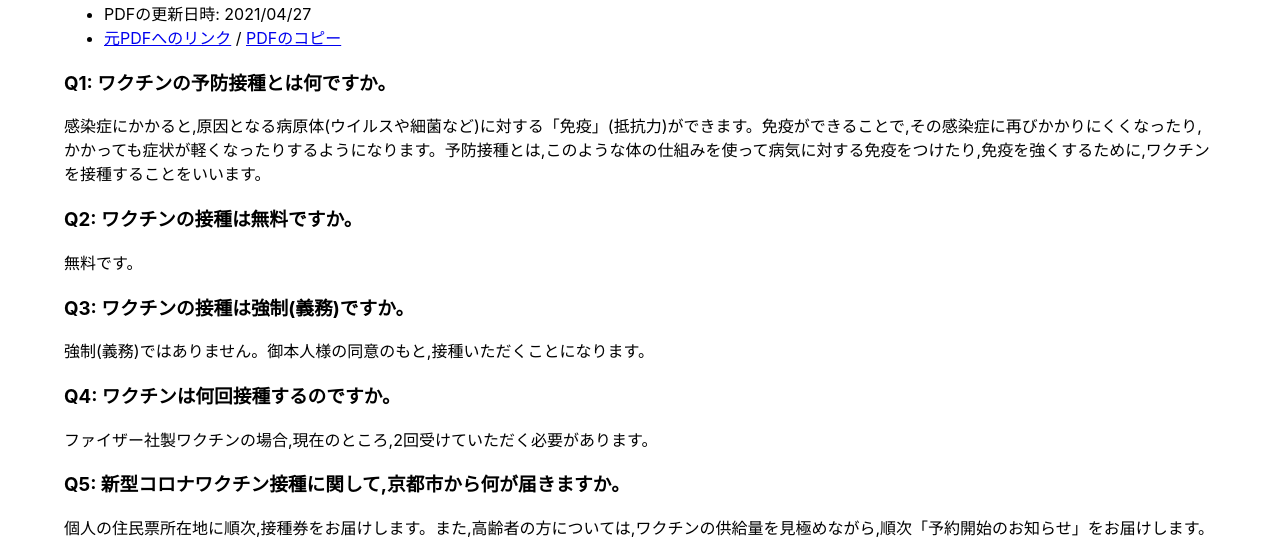
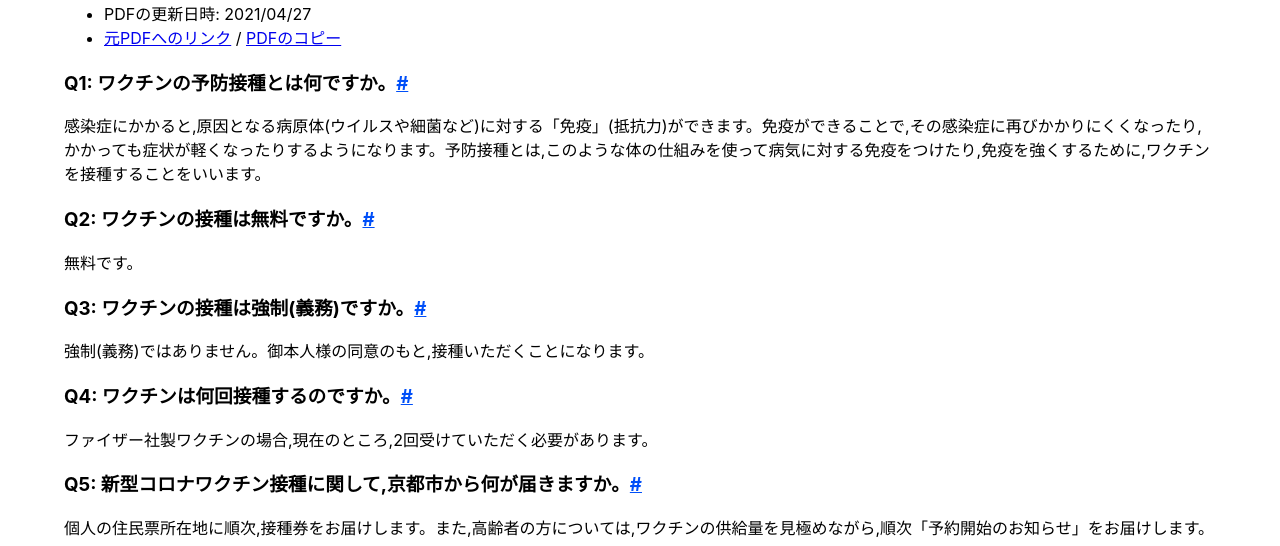
Before and after one commit to pastak/vaccines-kyoto-city-faq, a React (Create React App) app: page / in a window 1280 px wide. Shown: the part 239-785 px from the top of the page. Built offline with nearby package versions, Linux system fonts and the light colour scheme.

Commit message:
このセクションへのリンクを追加

```diff
--- /dev/null
+++ b/src/FAQList.css
@@ -0,0 +1,3 @@
+section.faq h3 > a {
+  color: #004ff8;
+}
--- a/src/FAQList.tsx
+++ b/src/FAQList.tsx
@@ -1,6 +1,7 @@
 import { useMemo } from "react"
 import { faqParser } from './lib/parser';
 import { faqData } from './data';
+import './FAQList.css';
 
 export const FAQList: React.VFC = () => {
   const parsedData = useMemo(() => faqParser(faqData), []);
@@ -9,10 +10,11 @@ export const FAQList: React.VFC = () => {
     {
       parsedData.map(([question, answer], i) => {
         const index = i + 1;
+        const id = `faq-${index}`;
         return <section
-          key={`faq-${index}`} className='faq' id={`faq-${index}`}
+          key={`faq-${index}`} className='faq' id={id}
         >
-          <h3>{`Q${index}: ${question}`}</h3>
+          <h3>{`Q${index}: ${question}`}<a href={`#${id}`} title="このセクションへのリンク">#</a></h3>
           <p dangerouslySetInnerHTML={answer}></p>
         </section>;
       })
```
